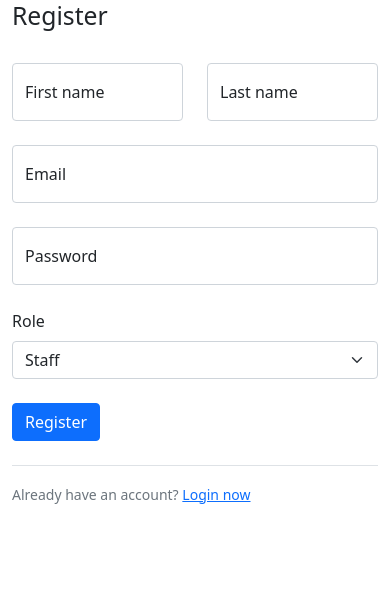
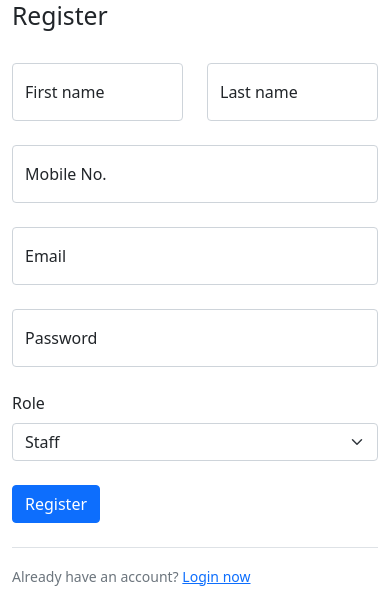
Before and after one commit to VKrishna2090/KNSS-Aptitude, a Flask app: page /register in a window 390 px wide. Shown: the part 77-684 px from the top of the page. Run offline with Flask 2, Linux system fonts and the light colour scheme; some libraries are stand-ins or nearby versions.

Commit message:
Added mobile no. in register page

```diff
--- a/templates/layout.html
+++ b/templates/layout.html
@@ -71,6 +71,5 @@
     </div>
 
     <script src="https://cdn.jsdelivr.net/npm/bootstrap@5.0.0-beta2/dist/js/bootstrap.bundle.min.js" integrity="sha384-b5kHyXgcpbZJO/tY9Ul7kGkf1S0CWuKcCD38l8YkeH8z8QjE0GmW1gYU5S9FOnJ0" crossorigin="anonymous"></script>
-
 </body>
 </html>
--- a/templates/register.html
+++ b/templates/register.html
@@ -21,6 +21,11 @@
                             <label for="lastname">Last name</label>
                         </div>
                     </div>
+                </div>
+                <br>
+                <div class="form-floating">
+                    <input type="tel" class="form-control" name="mobile" placeholder="Mobile No." id="mobile" required>
+                    <label for="mobile">Mobile No.</label>
                 </div>
                 <br>
                 <div class="form-floating">
```
